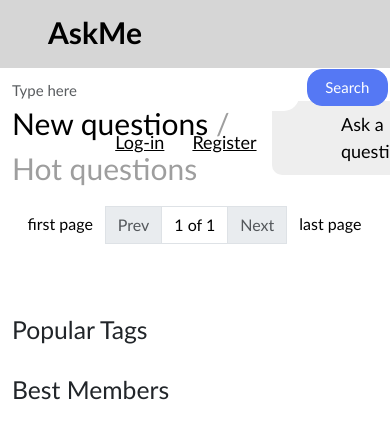
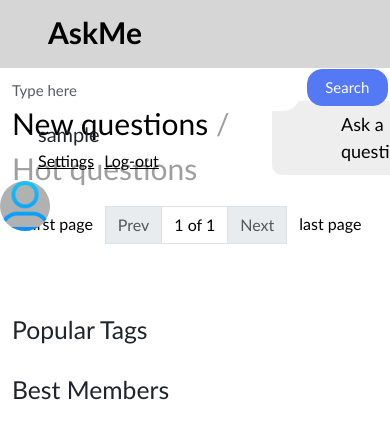
Before and after one commit to ksuysshaa/AskMe_Ageeva, a Django app: page / in a window 390 px wide; the page is wider, and only the part inside the window is pictured. Shown: the top 430 px of that part. Run offline with Django 5.2, Linux system fonts and the light colour scheme; the visitor is signed in with stand-in values (Sample User, id 1); data that the repository does not hold is empty.

Commit message:
impr: refactoring

```diff
--- a/app/views.py
+++ b/app/views.py
@@ -8,6 +8,7 @@ from django.views.decorators.csrf import csrf_protect
 
 from app.forms import LoginForm, RegistrationForm, AnswerForm, AskingForm
 from app.models import Question, Answer, Tag, User, Profile
+
 
 TAGS = list(Tag.objects.all())
 TAGS = TAGS[:10]
--- a/askme_ageeva/settings.py
+++ b/askme_ageeva/settings.py
@@ -24,7 +24,7 @@ SECRET_KEY = 'django-insecure-cyuf8p@4^o+0%+en2z1_z(%x+(vl3cy!-p#rzpkk==e3ec06^6
 # SECURITY WARNING: don't run with debug turned on in production!
 DEBUG = True
 
-ALLOWED_HOSTS = []
+ALLOWED_HOSTS = ['*']
 
 
 # Application definition
@@ -127,3 +127,5 @@ DEFAULT_AUTO_FIELD = 'django.db.models.BigAutoField'
 STATICFILES_DIRS = [
     BASE_DIR / 'static',
 ]
+
+CSRF_TRUSTED_ORIGINS = ['http://127.0.0.1:8080']
--- a/templates/components/auth-user.html
+++ b/templates/components/auth-user.html
@@ -1,13 +1,19 @@
-<div class="col-md-3 acc">
+{% load static %}
+
+<div class="col-md-2 acc">
     <div>
+        <span class="acc-name">{{ user.username }}</span>
         <div class="row acc-funcs">
-            <div class="col-5"></div>
-            <div class="col-5 acc-log-in">
-                <a class="acc-log-in" href="{% url 'login' %}?continue={{ request.path }}">Log-in</a>
+            <div class="col-5">
+                <a class="link-opacity-25-hover acc-settings" href="{% url 'settings' %}">Settings</a>
             </div>
-            <div class="col-2 acc-register">
-                <a class="acc-register" href="{% url 'signup' %}?continue={{ request.path }}">Register</a>
+            <div class="col-7">
+                <a class="link-opacity-25-hover acc-log-out" href="{% url 'end_session' %}?continue={{ request.path }}">Log-out</a>
             </div>
+
         </div>
     </div>
 </div>
+<div class="col-md-1">
+    <img class="avatar" src="{% static '/img/ava.jpg' %}">
+</div>
```
Also changed, not shown: templates/components/not-auth-user.html (+12 -4 lines), static/img/ava.jpg (renamed from static/img/ava.png).
